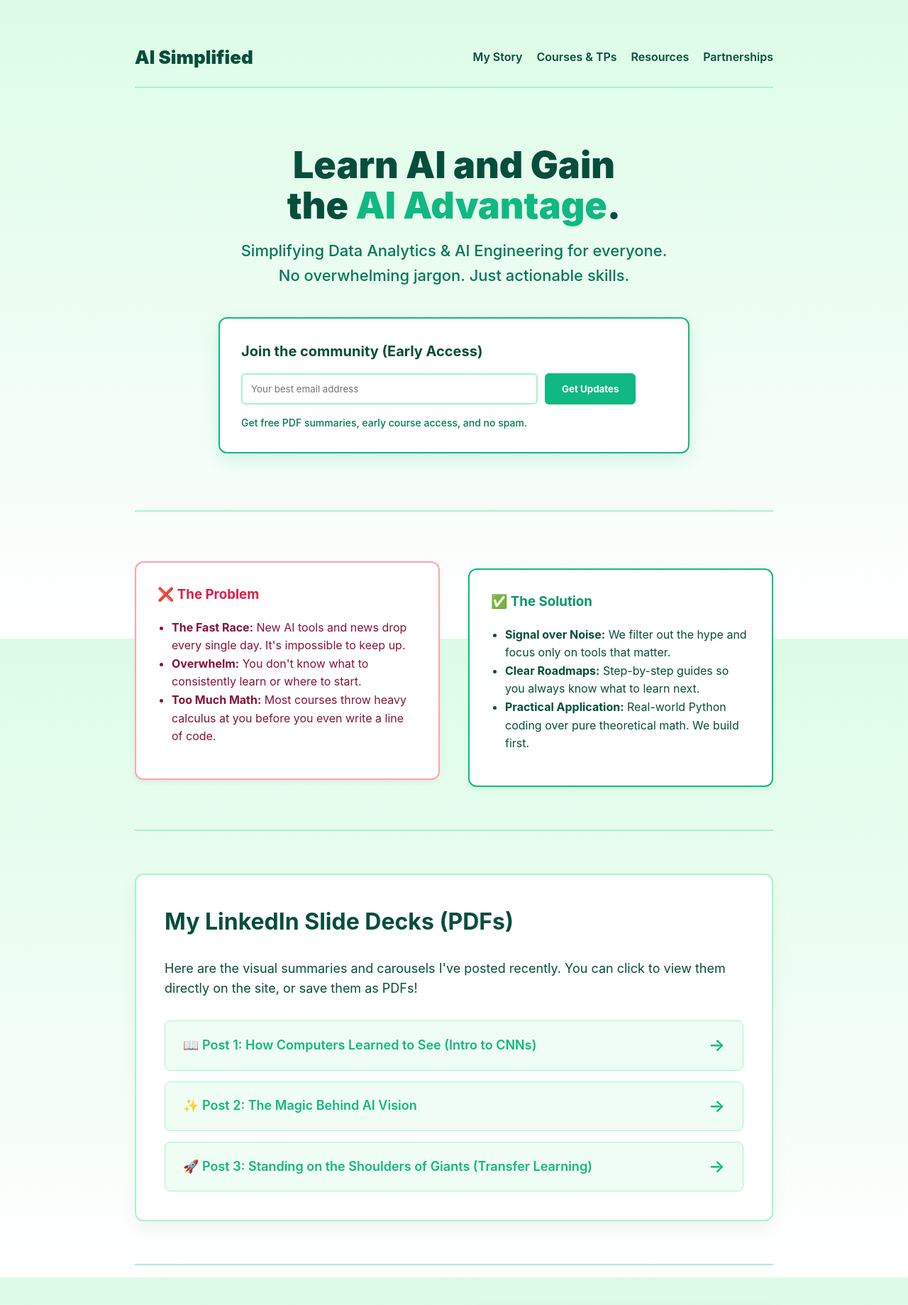
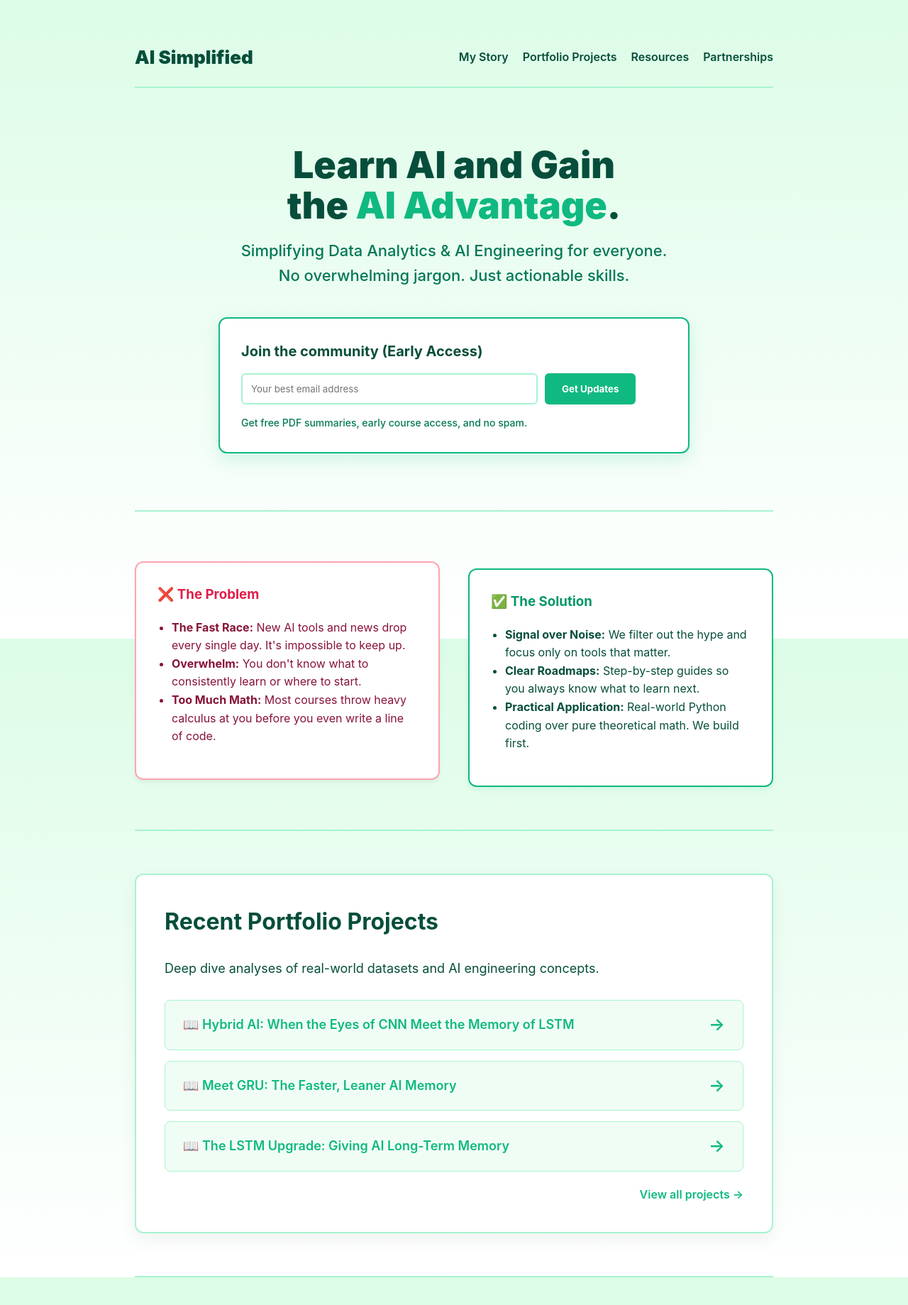
Before and after one commit to REINERisavailable/aghad, a Jekyll site: the page built from index.html, in a window 1280 px wide, cut to the strip 0-1839 px from the top of the page. Shown: the whole strip at 71% size. Built offline with Jekyll 4.4.1, drawn with Linux system fonts in a browser that asks for light colours.

Commit message:
System overhaul: SF Pro font, Portfolio Projects rebranding, and automated content generator added

```diff
--- a/_config.yml
+++ b/_config.yml
@@ -1,10 +1,11 @@
 # Jekyll Configuration
-title: "AI Simplified - Master's Student Portfolio"
+title: "AI Simplified - AI Engineering & Data Analytics"
 description: "Demystifying AI Engineering and Data Analytics for everyone."
-url: "" # Update this when you host on github pages (e.g. https://username.github.io/repo)
-baseurl: ""
+url: "https://REINERisavailable.github.io"
+baseurl: "/aghad" # Required for GitHub Pages project sites
 
 # Exclude these files from the build
 exclude:
   - site_guardrails.md
   - README.md
+  - DATASETS
--- a/_layouts/default.html
+++ b/_layouts/default.html
@@ -14,10 +14,10 @@
         <nav class="navbar">
             <a href="index.html" class="navbar-brand">AI Simplified</a>
             <div class="nav-links">
-                <a href="about.html">My Story</a>
-                <a href="courses.html">Courses & TPs</a>
-                <a href="resources.html">Resources</a>
-                <a href="partnerships.html">Partnerships</a>
+                <a href="{{ '/about.html' | relative_url }}">My Story</a>
+                <a href="{{ '/projects.html' | relative_url }}">Portfolio Projects</a>
+                <a href="{{ '/resources.html' | relative_url }}">Resources</a>
+                <a href="{{ '/partnerships.html' | relative_url }}">Partnerships</a>
             </div>
         </nav>
 
--- a/assets/css/style.css
+++ b/assets/css/style.css
@@ -1,4 +1,6 @@
-/* Sleek Pro / SF Pro Display CSS - Green Branding */
+/* Sleek Pro CSS - Green Branding */
+@import url('https://fonts.googleapis.com/css2?family=Inter:wght@400;500;600;700;800&display=swap');
+
 :root {
     --bg-color: #f0fdf4; /* Light green fading */
     --text-color: #064e3b; /* Dark forest green */
@@ -12,7 +14,7 @@
 }
 
 body {
-    font-family: -apple-system, BlinkMacSystemFont, "SF Pro Display", "Segoe UI", Roboto, Helvetica, Arial, sans-serif;
+    font-family: "SF Pro Display", "Inter", -apple-system, BlinkMacSystemFont, "Segoe UI", Roboto, sans-serif;
     background: linear-gradient(180deg, #dcfce7 0%, #ffffff 100%);
     background-repeat: no-repeat;
     background-attachment: fixed;
--- a/index.html
+++ b/index.html
@@ -43,24 +43,21 @@ layout: default
 
 <hr>
 
-<!-- Added LinkedIn Posts Section as requested -->
+<!-- Added Recent Portfolio Projects Section -->
 <div style="margin-bottom: 60px; background: white; padding: 40px; border-radius: 12px; border: 2px solid var(--border-color); box-shadow: 0 10px 25px rgba(0,0,0,0.05);">
-    <h2 style="font-size: 32px; margin-top: 0;">My LinkedIn Slide Decks (PDFs)</h2>
-    <p style="font-size: 18px; margin-bottom: 30px;">Here are the visual summaries and carousels I've posted recently. You can click to view them directly on the site, or save them as PDFs!</p>
+    <h2 style="font-size: 32px; margin-top: 0;">Recent Portfolio Projects</h2>
+    <p style="font-size: 18px; margin-bottom: 30px;">Deep dive analyses of real-world datasets and AI engineering concepts.</p>
 
     <div style="display: flex; flex-direction: column; gap: 15px;">
-        <a href="assets/linkedin_pdfs/carousel_post1_what_is_cnn.html" style="background: var(--bg-color); padding: 15px 25px; border-radius: 8px; border: 1px solid var(--border-color); font-size: 18px; display: flex; align-items: center; justify-content: space-between;">
-            <span>📖 Post 1: How Computers Learned to See (Intro to CNNs)</span>
+        {% for post in site.posts limit:3 %}
+        <a href="{{ post.url | relative_url }}" style="background: var(--bg-color); padding: 15px 25px; border-radius: 8px; border: 1px solid var(--border-color); font-size: 18px; display: flex; align-items: center; justify-content: space-between;">
+            <span>📖 {{ post.title }}</span>
             <span style="color: var(--accent-color); font-size: 24px;">&rarr;</span>
         </a>
-        <a href="assets/linkedin_pdfs/carousel_post2_why_cnn.html" style="background: var(--bg-color); padding: 15px 25px; border-radius: 8px; border: 1px solid var(--border-color); font-size: 18px; display: flex; align-items: center; justify-content: space-between;">
-            <span>✨ Post 2: The Magic Behind AI Vision</span>
-            <span style="color: var(--accent-color); font-size: 24px;">&rarr;</span>
-        </a>
-        <a href="assets/linkedin_pdfs/carousel_post3_cnn_today.html" style="background: var(--bg-color); padding: 15px 25px; border-radius: 8px; border: 1px solid var(--border-color); font-size: 18px; display: flex; align-items: center; justify-content: space-between;">
-            <span>🚀 Post 3: Standing on the Shoulders of Giants (Transfer Learning)</span>
-            <span style="color: var(--accent-color); font-size: 24px;">&rarr;</span>
-        </a>
+        {% endfor %}
+    </div>
+    <div style="margin-top: 20px; text-align: right;">
+        <a href="{{ '/projects.html' | relative_url }}" style="font-size: 16px;">View all projects &rarr;</a>
     </div>
 </div>
 
--- a/courses.html
+++ b/projects.html
@@ -1,11 +1,11 @@
 ---
 layout: default
-title: "Courses & Deep Dives"
+title: "Portfolio Projects"
 ---
 
 <div style="max-width: 800px; margin: 0 auto;">
-    <h1 style="font-size: 48px; margin-bottom: 20px; text-align: center;">Courses & TPs</h1>
-    <p style="text-align: center; font-size: 18px; color: var(--light-text); margin-bottom: 60px;">Practical breakdowns of AI engineering and data analytics. No fluff.</p>
+    <h1 style="font-size: 48px; margin-bottom: 20px; text-align: center;">Portfolio Projects</h1>
+    <p style="text-align: center; font-size: 18px; color: var(--light-text); margin-bottom: 60px;">Deep dive analysis of real-world datasets, simplifying AI Engineering and Data Analytics.</p>
 
     <ul class="post-list">
       {% for post in site.posts %}
```
Also changed, not shown: DATASETS/water_potability.csv (added).
